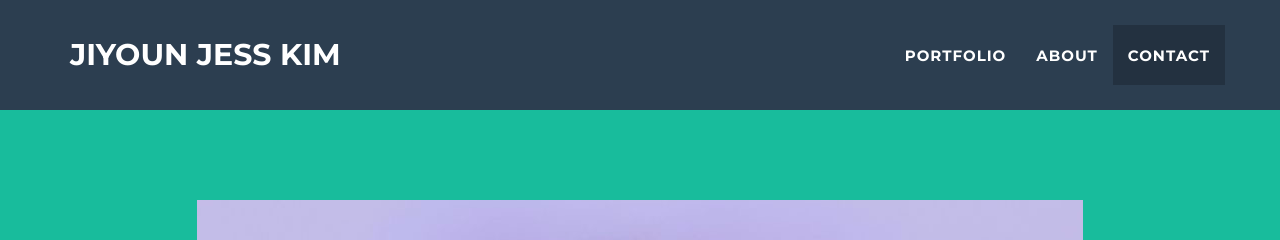
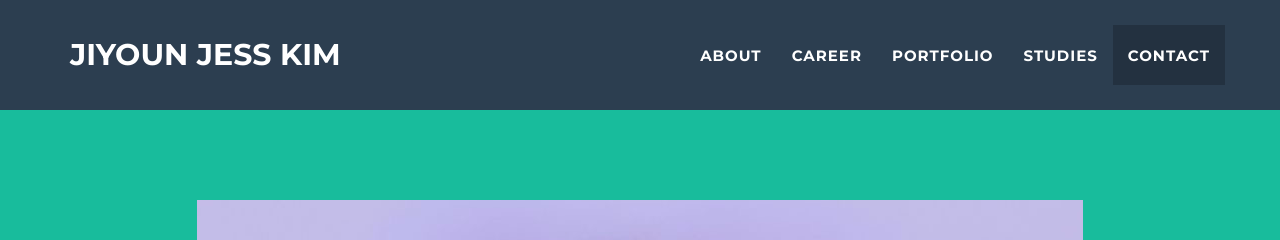
Before and after one commit to kim-ji-youn/kim-ji-youn.github.io, a Jekyll site: the page built from _posts/2014-07-18-project-1.markdown, in a window 1280 px wide. Shown: the top 240 px of the page. Built offline with Jekyll 4.4.1, drawn with Linux system fonts in a browser that asks for light colours.

Commit message:
add navigator

```diff
--- a/_includes/header.html
+++ b/_includes/header.html
@@ -3,7 +3,7 @@
   <div class="container">
     <div class="row">
       <div class="col-lg-12">
-        <img class="img-responsive" src="img/profile.jpg" alt="profile-pic" />
+        <img class="img-responsive" src="img/profile.JPG" alt="profile-pic" />
         <div class="intro-text">
           <span class="name">{{ site.title }}</span>
           <!--hr class="star-light" /-->
--- a/_includes/nav.html
+++ b/_includes/nav.html
@@ -19,10 +19,16 @@
           <a href="#page-top"></a>
         </li>
         <li class="page-scroll">
+          <a href="#about">About</a>
+        </li>
+        <li class="page-scroll">
+          <a href="#portfolio">Career</a>
+        </li>
+        <li class="page-scroll">
           <a href="#portfolio">Portfolio</a>
         </li>
         <li class="page-scroll">
-          <a href="#about">About</a>
+          <a href="#portfolio">Studies</a>
         </li>
         <li class="page-scroll">
           <a href="#contact">Contact</a>
```
